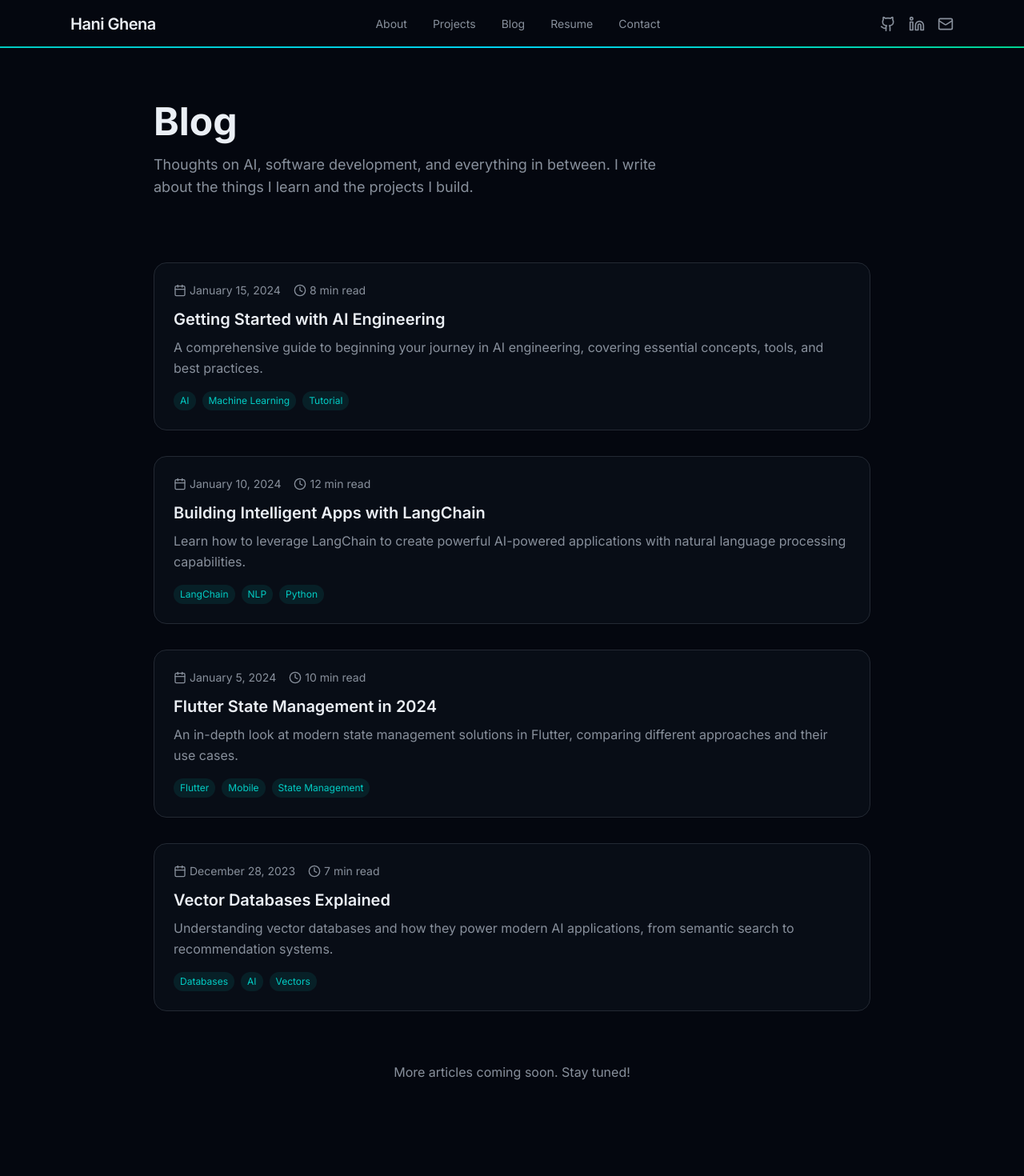
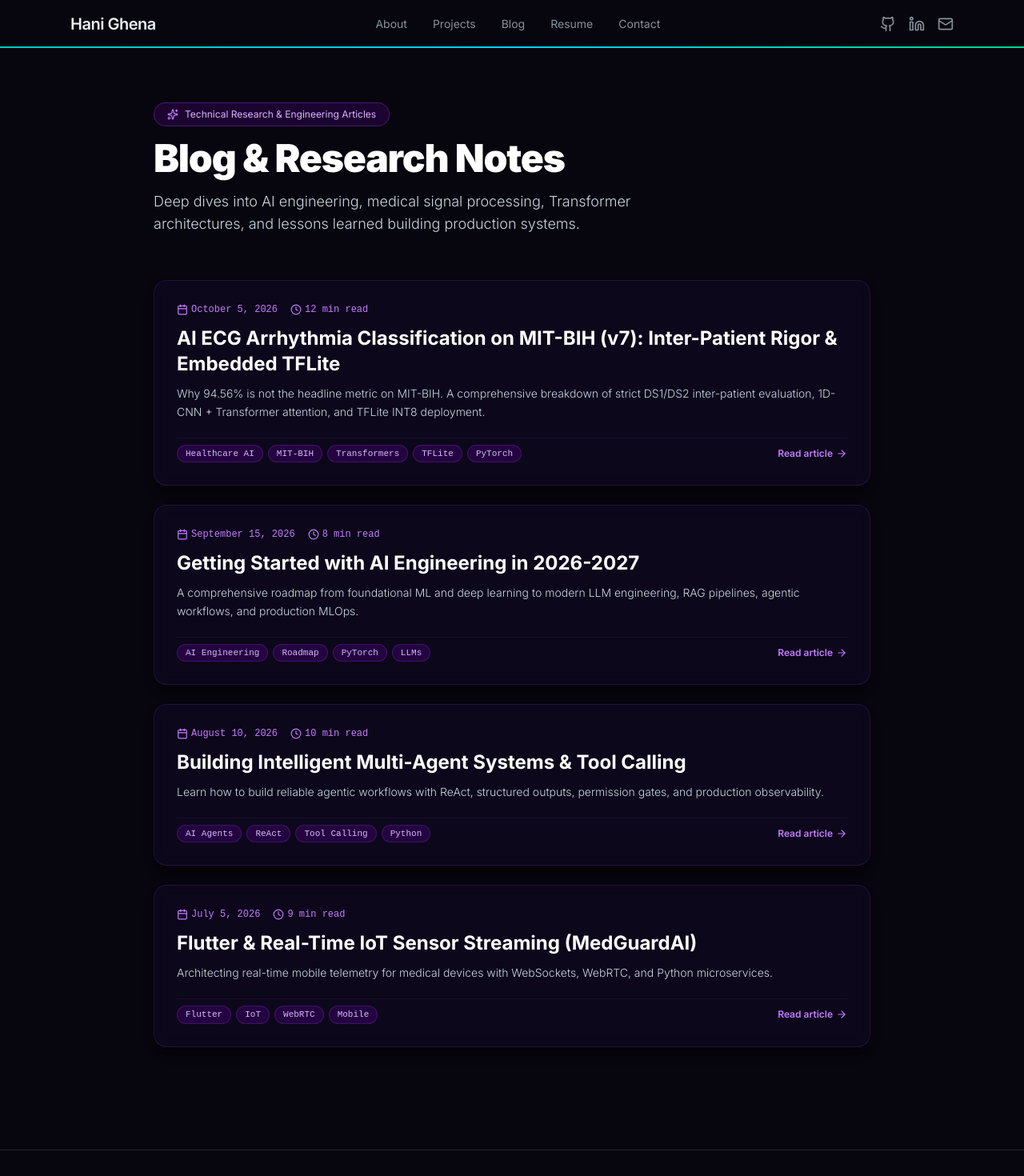
Before and after one commit to HANIDEVINF/portfolio, a Next.js app: page /blog in a window 1280 px wide. Shown: the top 1470 px of the page at 80% size. Built offline with nearby package versions, Linux system fonts and the light colour scheme.

Commit message:
feat(portfolio): add client production systems, ECG v7 & MUCAT case studies, and updated AI apps

```diff
--- a/app/blog/page.tsx
+++ b/app/blog/page.tsx
@@ -1,82 +1,78 @@
 "use client"
 
-import { motion } from "framer-motion"
 import { Navigation } from "@/components/navigation"
 import { Footer } from "@/components/footer"
-import { Calendar, Clock, ArrowRight } from "lucide-react"
+import { Calendar, Clock, ArrowRight, Sparkles } from "lucide-react"
 import Link from "next/link"
 
 const blogPosts = [
   {
+    slug: "ai-ecg-arrhythmia-classification-mit-bih",
+    title: "AI ECG Arrhythmia Classification on MIT-BIH (v7): Inter-Patient Rigor & Embedded TFLite",
+    excerpt: "Why 94.56% is not the headline metric on MIT-BIH. A comprehensive breakdown of strict DS1/DS2 inter-patient evaluation, 1D-CNN + Transformer attention, and TFLite INT8 deployment.",
+    date: "2026-10-05",
+    readTime: "12 min read",
+    tags: ["Healthcare AI", "MIT-BIH", "Transformers", "TFLite", "PyTorch"],
+  },
+  {
     slug: "getting-started-with-ai-engineering",
-    title: "Getting Started with AI Engineering",
-    excerpt: "A comprehensive guide to beginning your journey in AI engineering, covering essential concepts, tools, and best practices.",
-    date: "2024-01-15",
+    title: "Getting Started with AI Engineering in 2026-2027",
+    excerpt: "A comprehensive roadmap from foundational ML and deep learning to modern LLM engineering, RAG pipelines, agentic workflows, and production MLOps.",
+    date: "2026-09-15",
     readTime: "8 min read",
-    tags: ["AI", "Machine Learning", "Tutorial"],
+    tags: ["AI Engineering", "Roadmap", "PyTorch", "LLMs"],
   },
   {
     slug: "building-intelligent-apps-with-langchain",
-    title: "Building Intelligent Apps with LangChain",
-    excerpt: "Learn how to leverage LangChain to create powerful AI-powered applications with natural language processing capabilities.",
-    date: "2024-01-10",
-    readTime: "12 min read",
-    tags: ["LangChain", "NLP", "Python"],
+    title: "Building Intelligent Multi-Agent Systems & Tool Calling",
+    excerpt: "Learn how to build reliable agentic workflows with ReAct, structured outputs, permission gates, and production observability.",
+    date: "2026-08-10",
+    readTime: "10 min read",
+    tags: ["AI Agents", "ReAct", "Tool Calling", "Python"],
   },
   {
     slug: "flutter-state-management-2024",
-    title: "Flutter State Management in 2024",
-    excerpt: "An in-depth look at modern state management solutions in Flutter, comparing different approaches and their use cases.",
-    date: "2024-01-05",
-    readTime: "10 min read",
-    tags: ["Flutter", "Mobile", "State Management"],
-  },
-  {
-    slug: "vector-databases-explained",
-    title: "Vector Databases Explained",
-    excerpt: "Understanding vector databases and how they power modern AI applications, from semantic search to recommendation systems.",
-    date: "2023-12-28",
-    readTime: "7 min read",
-    tags: ["Databases", "AI", "Vectors"],
+    title: "Flutter & Real-Time IoT Sensor Streaming (MedGuardAI)",
+    excerpt: "Architecting real-time mobile telemetry for medical devices with WebSockets, WebRTC, and Python microservices.",
+    date: "2026-07-05",
+    readTime: "9 min read",
+    tags: ["Flutter", "IoT", "WebRTC", "Mobile"],
   },
 ]
 
 export default function BlogPage() {
   return (
-    <main className="min-h-screen bg-background">
+    <main className="min-h-screen bg-[#07050d] text-white">
       <Navigation />
 
-      <section className="pt-32 pb-20 px-6">
+      <section className="pt-32 pb-14 px-6">
         <div className="max-w-4xl mx-auto">
-          <motion.div
-            initial={{ opacity: 0, y: 30 }}
-            animate={{ opacity: 1, y: 0 }}
-            transition={{ duration: 0.6 }}
-          >
-            <h1 className="text-4xl md:text-5xl font-bold text-foreground mb-4">Blog</h1>
-            <p className="text-lg text-muted-foreground max-w-2xl">
-              Thoughts on AI, software development, and everything in between. I write about the things I learn and the projects I build.
+          <div>
+            <div className="mb-4 inline-flex items-center gap-2 rounded-full border border-purple-500/30 bg-purple-950/40 px-4 py-1.5 text-xs text-purple-300">
+              <Sparkles className="h-3.5 w-3.5 text-purple-400" />
+              Technical Research & Engineering Articles
+            </div>
+            <h1 className="text-4xl sm:text-5xl font-black text-white mb-4 tracking-tight">Blog & Research Notes</h1>
+            <p className="text-base sm:text-lg text-slate-300 max-w-2xl font-light">
+              Deep dives into AI engineering, medical signal processing, Transformer architectures, and lessons learned building production systems.
             </p>
-          </motion.div>
+          </div>
         </div>
       </section>
 
       <section className="pb-32 px-6">
         <div className="max-w-4xl mx-auto">
-          <div className="space-y-8">
-            {blogPosts.map((post, index) => (
-              <motion.article
+          <div className="space-y-6">
+            {blogPosts.map((post) => (
+              <article
                 key={post.slug}
-                initial={{ opacity: 0, y: 30 }}
-                animate={{ opacity: 1, y: 0 }}
-                transition={{ duration: 0.5, delay: index * 0.1 }}
                 className="group"
               >
                 <Link href={`/blog/${post.slug}`}>
-                  <div className="p-6 rounded-xl bg-card border border-border hover:border-primary/50 transition-all duration-300">
-                    <div className="flex flex-wrap items-center gap-4 text-sm text-muted-foreground mb-3">
+                  <div className="p-6 sm:p-7 rounded-2xl bg-[#0e091e]/85 border border-purple-500/15 hover:border-purple-500/45 hover:bg-[#140c2a] transition-all duration-300 backdrop-blur-sm shadow-lg shadow-black/30">
+                    <div className="flex flex-wrap items-center gap-4 text-xs font-mono text-purple-400 mb-3">
                       <span className="flex items-center gap-1">
-                        <Calendar className="w-4 h-4" />
+                        <Calendar className="w-3.5 h-3.5" />
                         {new Date(post.date).toLocaleDateString("en-US", {
                           year: "numeric",
                           month: "long",
@@ -84,51 +80,40 @@ export default function BlogPage() {
                         })}
                       </span>
                       <span className="flex items-center gap-1">
-                        <Clock className="w-4 h-4" />
+                        <Clock className="w-3.5 h-3.5" />
                         {post.readTime}
                       </span>
                     </div>
 
-                    <h2 className="text-xl font-semibold text-foreground group-hover:text-primary transition-colors mb-2">
+                    <h2 className="text-xl sm:text-2xl font-bold text-white group-hover:text-purple-300 transition-colors mb-2.5">
                       {post.title}
                     </h2>
 
-                    <p className="text-muted-foreground leading-relaxed mb-4">
+                    <p className="text-sm text-slate-300 leading-relaxed mb-5 font-light">
                       {post.excerpt}
                     </p>
 
-                    <div className="flex items-center justify-between">
-                      <div className="flex flex-wrap gap-2">
+                    <div className="flex items-center justify-between pt-2 border-t border-purple-500/10">
+                      <div className="flex flex-wrap gap-1.5">
                         {post.tags.map((tag) => (
                           <span
                             key={tag}
-                            className="text-xs px-2 py-1 bg-primary/10 text-primary rounded-full"
+                            className="text-[11px] font-mono px-2.5 py-0.5 bg-purple-950/50 text-purple-300 rounded-full border border-purple-500/20"
                           >
                             {tag}
                           </span>
                         ))}
                       </div>
 
-                      <span className="text-primary flex items-center gap-1 text-sm font-medium opacity-0 group-hover:opacity-100 transition-opacity">
-                        Read more <ArrowRight className="w-4 h-4" />
+                      <span className="text-purple-400 flex items-center gap-1 text-xs font-semibold group-hover:translate-x-1 transition-transform">
+                        Read article <ArrowRight className="w-3.5 h-3.5" />
                       </span>
                     </div>
                   </div>
                 </Link>
-              </motion.article>
+              </article>
             ))}
           </div>
-
-          <motion.div
-            initial={{ opacity: 0 }}
-            animate={{ opacity: 1 }}
-            transition={{ duration: 0.6, delay: 0.5 }}
-            className="text-center mt-16"
-          >
-            <p className="text-muted-foreground">
-              More articles coming soon. Stay tuned!
-            </p>
-          </motion.div>
         </div>
       </section>
 
```
